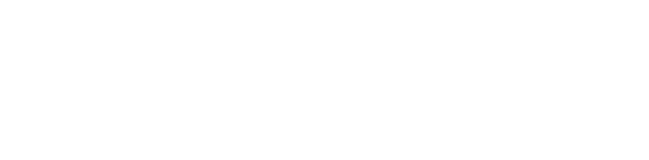
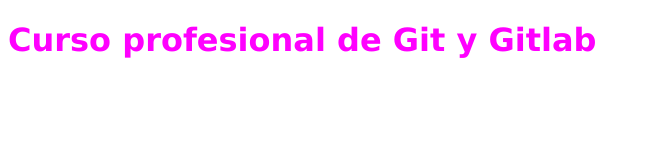
Before and after one commit to orojasva/curso-git, a plain HTML site: page index.html in a window 1280 px wide. Shown: the whole page, without its empty margins (0-649 px from the left). Drawn offline with Linux system fonts and the light colour scheme.

Commit message:
Se adiciona titulo ppal

```diff
--- a/assets/css/main.css
+++ b/assets/css/main.css
@@ -1,3 +1,7 @@
 body {
     font-family: Verdana, Geneva, Tahoma, sans-serif;
 }
+
+h1.main-title {
+    color:fuchsia;
+}
--- a/index.html
+++ b/index.html
@@ -5,8 +5,9 @@
     <meta http-equiv="X-UA-Compatible" content="IE=edge">
     <meta name="viewport" content="width=device-width, initial-scale=1.0">
     <title>Curso de Git & GitHub - Platzi</title>
+    <link rel="stylesheet" href="./assets/css/main.css">
 </head>
 <body>
-
+    <h1 class="main-title">Curso profesional de Git y Gitlab</h1>
 </body>
 </html>
```
